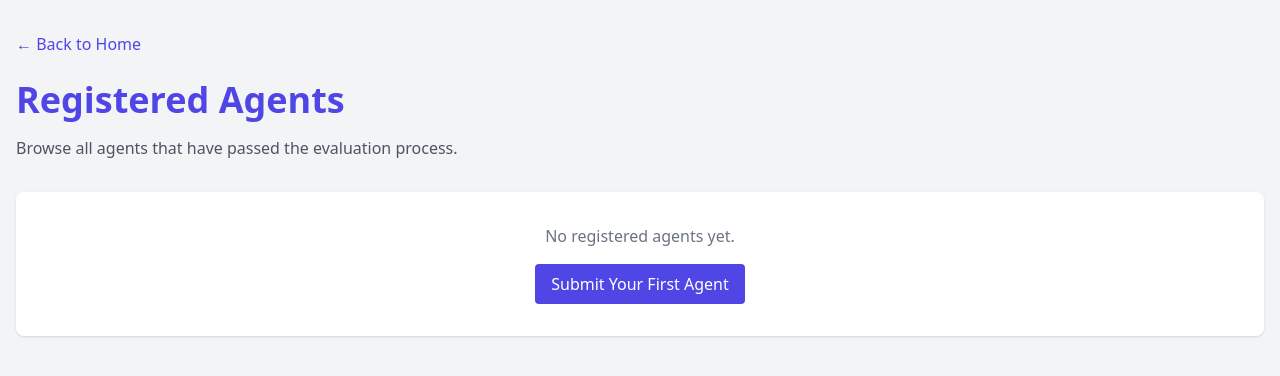
After one commit to TaichiHiromatsu/secure-ai-agent-matching-platform, a FastAPI app: template trusted_agent_hub/app/templates/agents.html in a window 1280 px wide. The commit adds this page. Shown: the top 376 px of the page. Run offline with FastAPI, Linux system fonts and the light colour scheme; the template is opened without the code that fills it, so the values that code supplies are empty; some libraries are stand-ins or nearby versions.

Commit message:
エージェントの評価スコアを保存するためのフィールドをAgentEntryクラスに追加し、エージェントを公開する際にこれらのスコアを保存するようにpublish_agent関数を修正した。また、エージェントの情報を表示する新しいHTMLテンプレートを追加し、エージェントの信頼スコアやスコアの内訳を表示できるようにした。さらに、環境変数ファイルのAnthropic APIキーを更新した

```diff
--- a/trusted_agent_hub/app/routers/submissions.py
+++ b/trusted_agent_hub/app/routers/submissions.py
@@ -111,6 +111,12 @@ def publish_agent(submission: models.Submission) -> dict:
             tags=[],
             created_at=datetime.utcnow().isoformat(),
             updated_at=datetime.utcnow().isoformat(),
+            # Save evaluation scores
+            trust_score=submission.trust_score,
+            security_score=submission.security_score,
+            functional_score=submission.functional_score,
+            judge_score=submission.judge_score,
+            implementation_score=submission.implementation_score,
         )
         upsert_agent(entry)
         return {
--- a/trusted_agent_hub/app/services/agent_registry.py
+++ b/trusted_agent_hub/app/services/agent_registry.py
@@ -28,6 +28,12 @@ class AgentEntry:
     tags: List[str] = field(default_factory=list)
     created_at: Optional[str] = None
     updated_at: Optional[str] = None
+    # Evaluation scores
+    trust_score: Optional[int] = None
+    security_score: Optional[int] = None
+    functional_score: Optional[int] = None
+    judge_score: Optional[int] = None
+    implementation_score: Optional[int] = None
 
 
 def _ensure_file() -> None:
--- /dev/null
+++ b/trusted_agent_hub/app/templates/agents.html
@@ -0,0 +1,133 @@
+<!DOCTYPE html>
+<html lang="ja">
+<head>
+    <meta charset="UTF-8">
+    <meta name="viewport" content="width=device-width, initial-scale=1.0">
+    <title>Registered Agents - Trusted Agent Hub</title>
+    <script src="https://cdn.tailwindcss.com"></script>
+</head>
+<body class="bg-gray-100">
+    <div class="container mx-auto px-4 py-8">
+        <div class="mb-6">
+            <a href="/" class="text-indigo-600 hover:text-indigo-800">&larr; Back to Home</a>
+        </div>
+
+        <h1 class="text-4xl font-bold mb-4 text-indigo-600">Registered Agents</h1>
+        <p class="text-gray-600 mb-8">Browse all agents that have passed the evaluation process.</p>
+
+        {% if agents %}
+        <div class="bg-white rounded-lg shadow overflow-hidden">
+            <table class="min-w-full text-sm">
+                <thead class="bg-gray-100 text-gray-700">
+                    <tr>
+                        <th class="px-4 py-3 text-left">Name</th>
+                        <th class="px-4 py-3 text-left">Provider</th>
+                        <th class="px-4 py-3 text-left">Status</th>
+                        <th class="px-4 py-3 text-left">Trust Score</th>
+                        <th class="px-4 py-3 text-left">Score Breakdown</th>
+                        <th class="px-4 py-3 text-left">Use Cases</th>
+                        <th class="px-4 py-3 text-left">Updated</th>
+                    </tr>
+                </thead>
+                <tbody>
+                    {% for agent in agents %}
+                    <tr class="border-t hover:bg-gray-50">
+                        <td class="px-4 py-3">
+                            <div class="font-medium text-gray-900">{{ agent.name }}</div>
+                            {% if agent.endpoint_url %}
+                            <div class="text-xs text-gray-500 mt-1">
+                                <a href="{{ agent.endpoint_url }}" target="_blank" class="hover:text-indigo-600">
+                                    {{ agent.endpoint_url[:50] }}...
+                                </a>
+                            </div>
+                            {% endif %}
+                        </td>
+                        <td class="px-4 py-3">
+                            <span class="px-2 py-1 bg-gray-100 rounded text-xs">{{ agent.provider }}</span>
+                        </td>
+                        <td class="px-4 py-3">
+                            <span class="px-2 py-1 rounded text-xs {% if agent.status == 'active' %}bg-green-100 text-green-800{% else %}bg-gray-100 text-gray-800{% endif %}">
+                                {{ agent.status }}
+                            </span>
+                        </td>
+                        <td class="px-4 py-3">
+                            {% if agent.trust_score is not none %}
+                            <div class="flex items-center gap-2">
+                                <div class="relative w-16 h-16">
+                                    <svg class="w-16 h-16 transform -rotate-90">
+                                        <circle cx="32" cy="32" r="28" stroke="#e5e7eb" stroke-width="6" fill="none"/>
+                                        <circle cx="32" cy="32" r="28"
+                                                stroke="{% if agent.trust_score >= 80 %}#10b981{% elif agent.trust_score >= 60 %}#3b82f6{% else %}#f59e0b{% endif %}"
+                                                stroke-width="6"
+                                                fill="none"
+                                                stroke-dasharray="{{ (agent.trust_score / 100 * 175.93) }} 175.93"
+                                                stroke-linecap="round"/>
+                                    </svg>
+                                    <div class="absolute inset-0 flex items-center justify-center">
+                                        <span class="font-bold text-sm {% if agent.trust_score >= 80 %}text-green-600{% elif agent.trust_score >= 60 %}text-blue-600{% else %}text-yellow-600{% endif %}">
+                                            {{ agent.trust_score }}
+                                        </span>
+                                    </div>
+                                </div>
+                            </div>
+                            {% else %}
+                            <span class="text-xs text-gray-400">N/A</span>
+                            {% endif %}
+                        </td>
+                        <td class="px-4 py-3">
+                            {% if agent.trust_score is not none %}
+                            <div class="space-y-1 text-xs">
+                                <div class="flex items-center justify-between">
+                                    <span class="text-gray-600">Security:</span>
+                                    <span class="font-medium">{{ agent.security_score or 0 }} / 30</span>
+                                </div>
+                                <div class="flex items-center justify-between">
+                                    <span class="text-gray-600">Functional:</span>
+                                    <span class="font-medium">{{ agent.functional_score or 0 }} / 40</span>
+                                </div>
+                                <div class="flex items-center justify-between">
+                                    <span class="text-gray-600">Judge:</span>
+                                    <span class="font-medium">{{ agent.judge_score or 0 }} / 30</span>
+                                </div>
+                                <div class="flex items-center justify-between">
+                                    <span class="text-gray-600">Implementation:</span>
+                                    <span class="font-medium">{{ agent.implementation_score or 0 }} / 10</span>
+                                </div>
+                            </div>
+                            {% else %}
+                            <span class="text-xs text-gray-400">N/A</span>
+                            {% endif %}
+                        </td>
+                        <td class="px-4 py-3">
+                            {% if agent.use_cases %}
+                            <div class="flex flex-wrap gap-1">
+                                {% for use_case in agent.use_cases[:3] %}
+                                <span class="px-2 py-1 bg-indigo-100 text-indigo-800 rounded text-xs">{{ use_case }}</span>
+                                {% endfor %}
+                                {% if agent.use_cases|length > 3 %}
+                                <span class="text-xs text-gray-500">+{{ agent.use_cases|length - 3 }} more</span>
+                                {% endif %}
+                            </div>
+                            {% else %}
+                            <span class="text-xs text-gray-400">None</span>
+                            {% endif %}
+                        </td>
+                        <td class="px-4 py-3 text-xs text-gray-600">
+                            {{ agent.updated_at or agent.created_at or 'Unknown' }}
+                        </td>
+                    </tr>
+                    {% endfor %}
+                </tbody>
+            </table>
+        </div>
+        {% else %}
+        <div class="bg-white rounded-lg shadow p-8 text-center">
+            <p class="text-gray-500">No registered agents yet.</p>
+            <a href="/submit" class="mt-4 inline-block px-4 py-2 bg-indigo-600 text-white rounded hover:bg-indigo-700">
+                Submit Your First Agent
+            </a>
+        </div>
+        {% endif %}
+    </div>
+</body>
+</html>
```
Also changed, not shown: trusted_agent_hub/app/templates/index.html (+21 -1 lines), trusted_agent_hub/app/templates/partials/submission_content.html (+4 -3 lines), trusted_agent_hub/inspect-worker/inspect_worker/llm_judge.py (+37 -2 lines), trusted_agent_hub/inspect-worker/inspect_worker/multi_model_judge.py (+47 -48 lines), trusted_agent_hub/inspect-worker/inspect_worker/question_generator.py (+9 -2 lines), trusted_agent_hub/inspect-worker/tests/test_multi_model_panel.py (+2 -2 lines).
